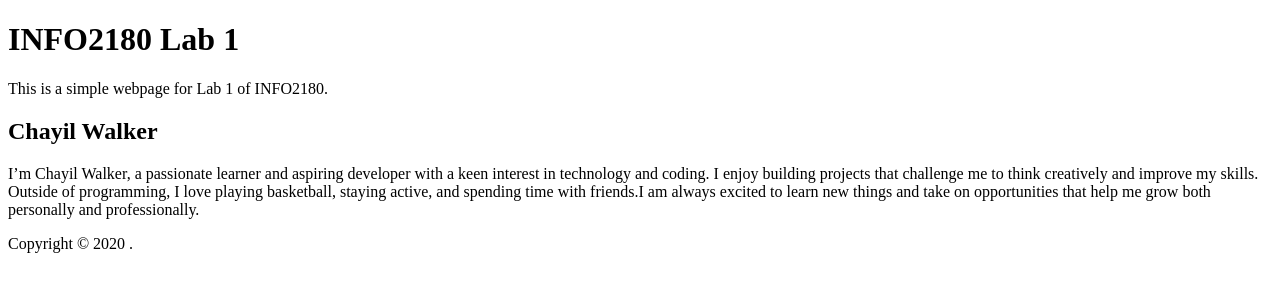
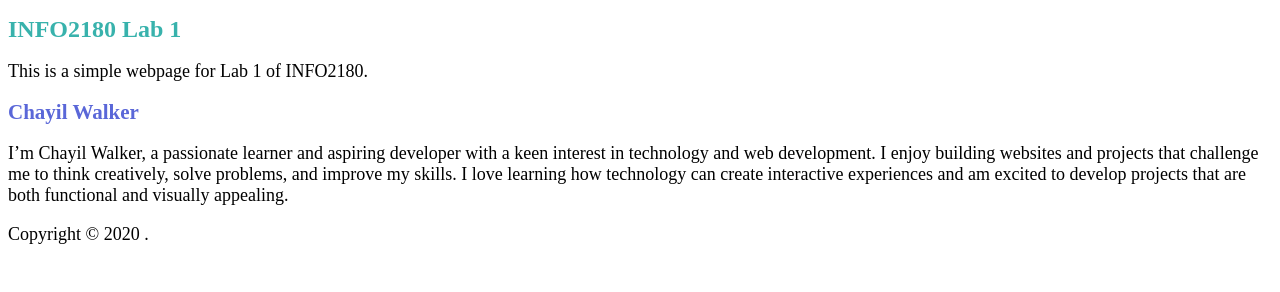
Before and after one commit to Chayil22/info2180-lab1, a plain HTML site: page index.html in a window 1280 px wide. Drawn offline with Linux system fonts and the light colour scheme.

Commit message:
Added styles.css and updated main content

```diff
--- a/index.html
+++ b/index.html
@@ -5,6 +5,7 @@
     <meta name="viewport" content="width=device-width, initial-scale=1.0">
     <meta http-equiv="X-UA-Compatible" content="ie=edge">
     <title>INFO2180 Lab 1</title>
+    <link rel="stylesheet" href="styles.css">
 </head>
 <body>
     <header>
@@ -14,10 +15,10 @@
     <main>
         <h2>Chayil Walker</h2>
         <p>I’m Chayil Walker, a passionate learner and aspiring developer with a keen interest
-            in technology and coding. I enjoy building projects that challenge me to think creatively
-            and improve my skills. Outside of programming, I love playing basketball, staying active,
-            and spending time with friends.I am always excited to learn new things and take on opportunities
-             that help me grow both personally and professionally.</p>
+             in technology and web development. I enjoy building websites and projects that challenge
+              me to think creatively, solve problems, and improve my skills. I love learning how
+              technology can create interactive experiences and am excited to develop projects that
+               are both functional and visually appealing.</p>
     </main>
     <footer>
         <p>Copyright &copy; 2020 <Chayil Walker>.</p>
--- /dev/null
+++ b/styles.css
@@ -0,0 +1,13 @@
+h1 {
+    font-size: 24px;
+    color: #38B2AC;
+}
+
+h2 {
+    font-size: 21px;
+    color: #5A67D8;
+}
+
+p {
+    font-size: 18px;
+}
```
